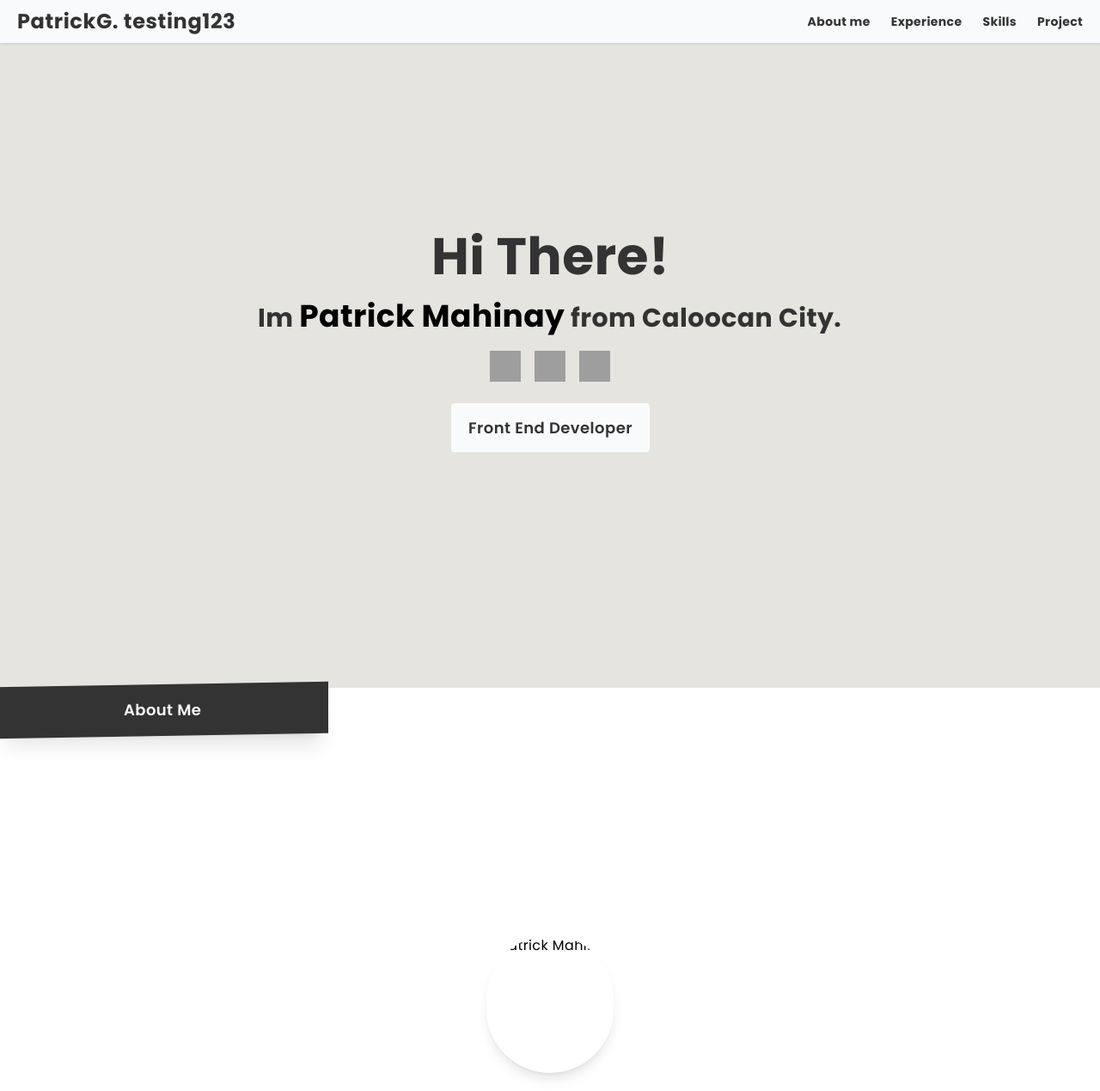
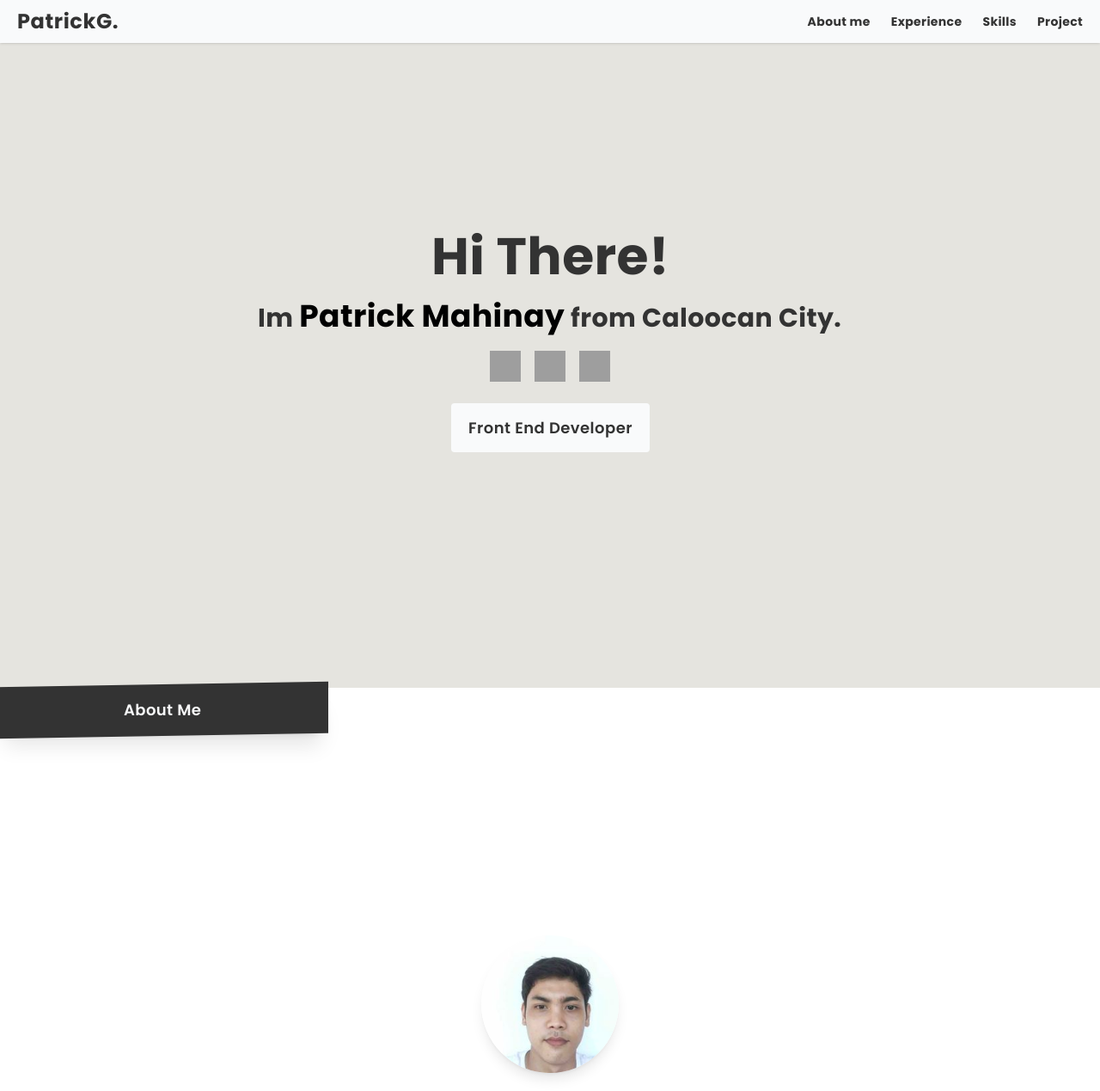
Before and after one commit to rams031/Personal-Website-Portfolio, a plain HTML site: page public/index.html in a window 1280 px wide. Shown: the top 1269 px of the page at 86% size. Drawn offline with nearby package versions, Linux system fonts and the light colour scheme; files that its build step writes are made by us from their sources; grey boxes are pictures that could not be loaded; a web font is replaced by a local one.

Commit message:
removed label

```diff
--- a/public/index.html
+++ b/public/index.html
@@ -33,8 +33,6 @@
             }
         }
     </script>
-
-
     <link rel="stylesheet" href="index.css">
     <link rel="stylesheet" href="https://unpkg.com/flowbite@1.4.1/dist/flowbite.min.css" />
     <link rel="stylesheet" href="https://cdnjs.cloudflare.com/ajax/libs/animate.css/4.1.1/animate.min.css" />
@@ -48,7 +46,7 @@
             <div x-data="{ open: false }">
                 <div id="navbar"
                     class="flex flex-row fixed z-50 inset-x-0 top-0 justify-between px-20 transition-[height] h-[50px] duration-300 overflow-hidden items-center px-5 shadow bg-navbar animate__animated animate__slideInDown">
-                    <div class="text-navtext text-2xl font-bold tracking-wide">PatrickG. testing123</div>
+                    <div class="text-navtext text-2xl font-bold tracking-wide">PatrickG.</div>
                     <div x-show="!open" class="text-navtext text-sm font-bold tracking-wide hidden md:block lg:block">
                         <ul class="flex flex-row gap-6 cursor-pointer">
                             <a href="#aboutme"
@@ -147,7 +145,7 @@
                     class="grow flex flex-col lg:flex-col gap-1 items-center justify-center animate__animated animate__fadeIn">
                     <div class="mx-10 flex flex-col gap-5 justify-center items-center">
                         <img class="z-0 bg-cover h-40 w-auto rounded-full shadow-lg" alt="Patrick Mahinay"
-                            src="./assets/personal-photo.jpg" />
+                            src="./../assets/personal-photo.jpg" />
                     </div>
                     <div
                         class="flex flex-col gap-2 text-md text-gray-600 font-medium px-10 lg:px-40 text-center rounded-lg p-5">
```
Also changed, not shown: 1 other file.
